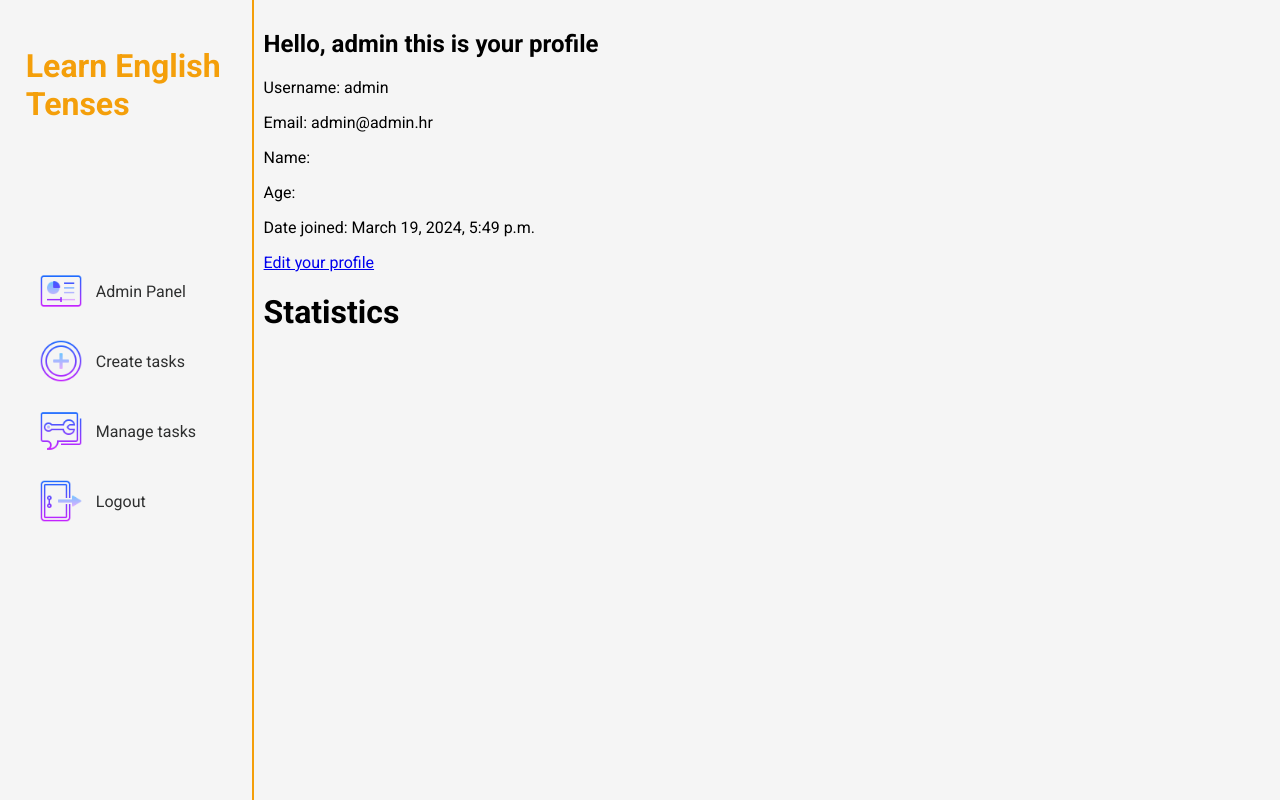
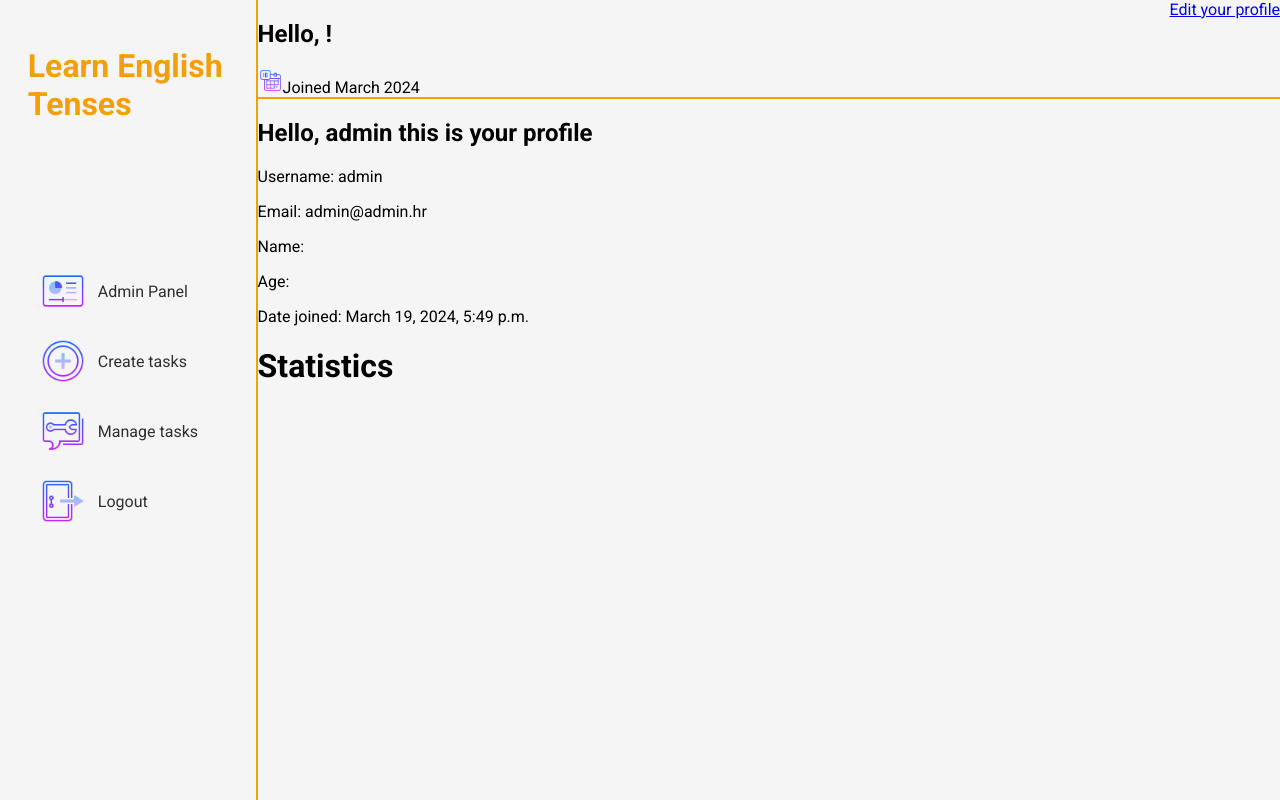
Before and after one commit to frankoklepac/zavrsni-rad, a Django app: page /home/profile/ in a window 1280 px wide. Run offline with Django 4.2, Linux system fonts and the light colour scheme; a user stored in the database is signed in; data comes from the database, SQL or seed files in the repository; both versions use the stored data as it was after the commit.

Commit message:
Started styling the profile.html page

```diff
--- a/LearnEnglishTenses/learntenses/static/learntenses/styles/base.css
+++ b/LearnEnglishTenses/learntenses/static/learntenses/styles/base.css
@@ -6,6 +6,7 @@
   padding: 0;
   background-color: #f5f5f5;
 }
+
 
 .container{
   display: flex;
@@ -58,7 +59,7 @@
 }
 
 .content{
-  padding: 10px;
+  padding: 0;
   width: 80%;
 }
 
--- /dev/null
+++ b/LearnEnglishTenses/learntenses/static/learntenses/styles/profile.css
@@ -0,0 +1,24 @@
+.profile-container {
+  display:flex;
+  flex-direction: column;
+  width: 100%;
+  margin: 0;
+  padding: 0;
+}
+
+.profile-header{
+  display:flex;
+  flex-direction: row;
+  justify-content: space-between;
+  margin: 0;
+  padding: 0;
+  border-bottom: 2px solid #F49F0A;
+}
+
+.profile-header img{
+  display:inline;
+}
+
+.icon-joined {
+  width: 25px;
+}
--- a/LearnEnglishTenses/learntenses/templates/learntenses/profile.html
+++ b/LearnEnglishTenses/learntenses/templates/learntenses/profile.html
@@ -1,14 +1,33 @@
-
 {% extends 'learntenses/base.html' %}
 
+{% block extra_css %}
+  {% load static %}
+  <link rel="stylesheet" href="{% static 'learntenses/styles/profile.css' %}">
+{% endblock %}
+
 {% block content %}
+
+
+<div class="profile-container">
+  <div class="profile-header">
+    <div>
+      <h2>Hello, {{request.user.userprofile.name.split.1}}!</h2>
+      <img class="icon-joined" src="{% static 'learntenses/images/calendar.png' %}" alt="">Joined {{ request.user.date_joined|date:"F Y" }}
+    </div>
+    <div>
+      <a href="{% url 'home:edit_profile' %}">Edit your profile</a>
+    </div>
+  </div>
+  <div class="profile-body">
+
+  </div>
+</div>
 <h2>Hello, {{ request.user.username }} this is your profile</h2>
   <p>Username: {{ request.user.username }}</p>
   <p>Email: {{ request.user.email }}</p>
   <p>Name: {{ request.user.userprofile.name }}</p>
   <p>Age: {{ request.user.userprofile.age }}</p>
   <p>Date joined: {{ request.user.date_joined }}</p>
-  <a href="{% url 'home:edit_profile' %}">Edit your profile</a>
 
 <h1>Statistics</h1>
 {% for tense in user.userprofile.completed_tasks_by_tense %}
```
Also changed, not shown: LearnEnglishTenses/db.sqlite3, LearnEnglishTenses/learntenses/static/learntenses/images/calendar.png (added).
